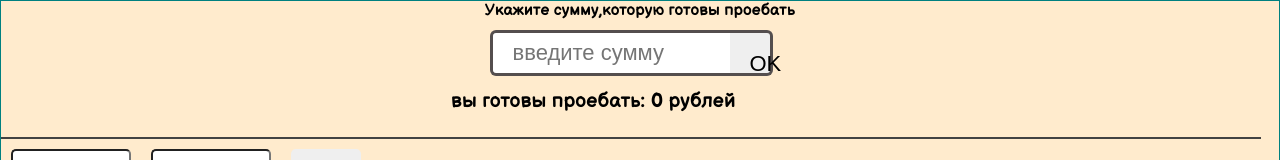
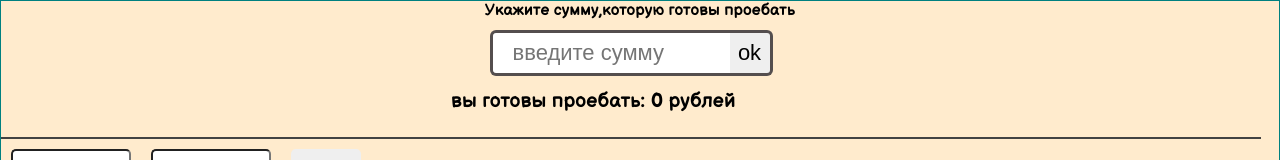
Before and after one commit to catDonutInsane/PurchaseList, a React (Create React App) app: page / in a window 1280 px wide. Shown: the top 160 px of the page. Built offline with nearby package versions, Linux system fonts and the light colour scheme; the HTML template or start-up script is replaced by a standard one.

Commit message:
add button

```diff
--- a/src/conponents/Input.jsx
+++ b/src/conponents/Input.jsx
@@ -5,8 +5,7 @@ import {PurchaseList} from "./PurchaseList"
 export const Input=(props)=>{
     const [value, setValue] = useState("")
     const [money, setMoney] = useState(0)
-    const pressEnter=(e)=>{
-        if(e.key==="Enter"){
+    let clickBtn =(e)=>{
         if(isNaN(value)|| value===""){
             setValue(value)
             setMoney("Введите число")
@@ -14,9 +13,12 @@ export const Input=(props)=>{
 
         }else{
             setMoney(value)
-            console.log(money);
             e.currentTarget.value = ""
         }
+    }
+    const pressEnter=(e)=>{
+        if(e.key==="Enter"){
+            clickBtn(e)
 
 
         }
@@ -36,7 +38,7 @@ export const Input=(props)=>{
                     className={style.inputSum}
                     type="text"
                     placeholder="введите сумму"></input>
-                <button>OK</button>
+                <button onClick={clickBtn}><span>ok</span></button>
             </div>
 
                     <div>
--- a/src/conponents/Input.module.css
+++ b/src/conponents/Input.module.css
@@ -21,6 +21,9 @@
     display: flex;
 }
 .inpbnt button{
+    display: flex;
+    align-items: center;
+    justify-content: center;
     width: 40px;
     height: 40px;
     border: 3px solid #544e4e;
@@ -31,6 +34,9 @@
     outline: none;
     line-height: 22px;
 }
+/* .inpbnt button span{
+    position: absolute;
+} */
 .wrapper{
     box-sizing: border-box;
     border-bottom:2px solid #424242;
```
Lines whose indentation alone changed are shown as unchanged.
